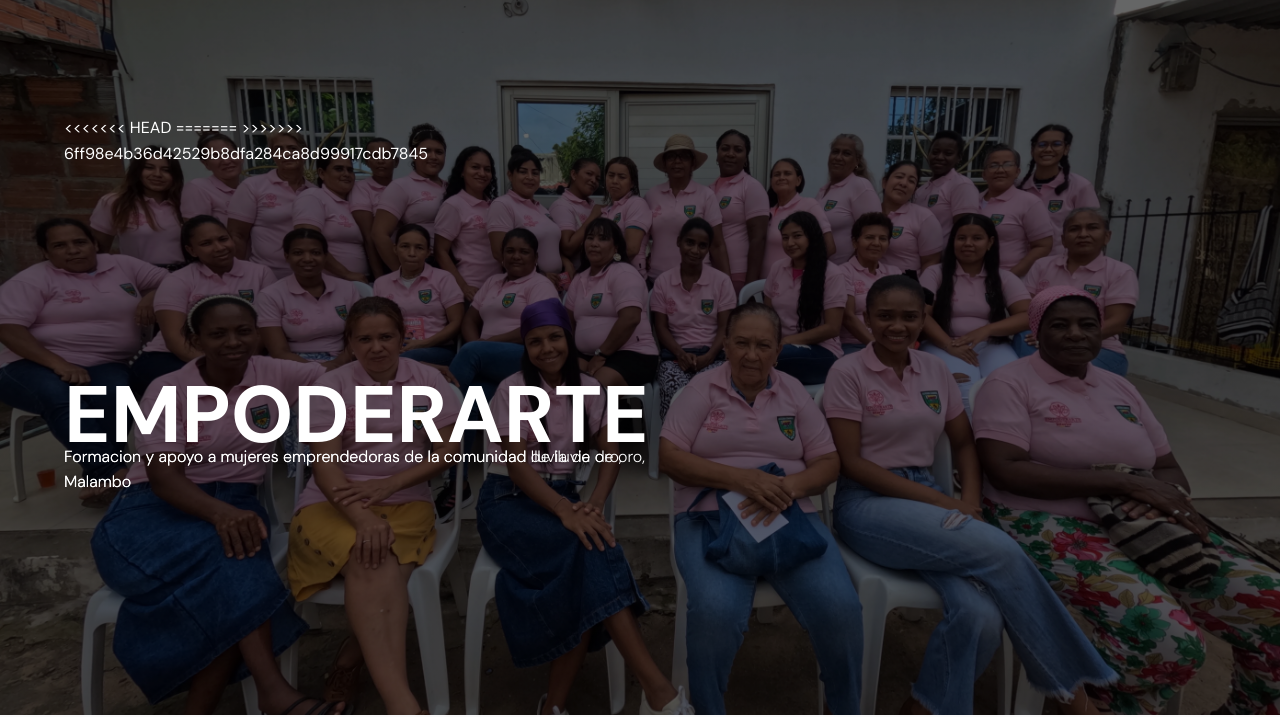
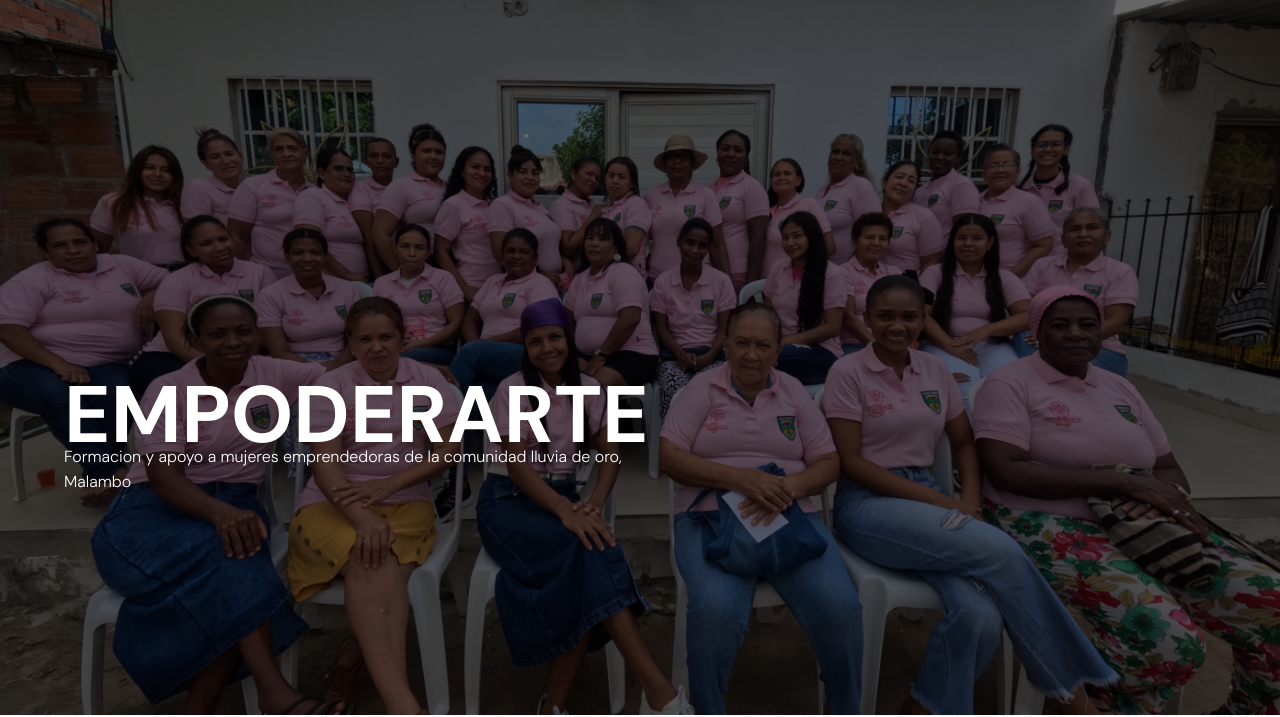
Before and after one commit to OrlandoOrozco/empoderartemalambo, a plain HTML site: page index.html in a window 1280 px wide. Shown: the part 85-802 px from the top of the page. Drawn offline with Linux system fonts and the light colour scheme.

Commit message:
cambios2

```diff
--- a/index.html
+++ b/index.html
@@ -40,11 +40,7 @@
     <section class="hero">
       <div class="hero-content">
         <h1 class="hero-title">EMPODERARTE</h1>
-<<<<<<< HEAD
         <p class="hero-subtitle">Formacion y apoyo a mujeres emprendedoras de la comunidad lluvia de oro, Malambo</p>
-=======
-        <p class="hero-subtitle">Formacion y apoyo a mujeres emprendedoras de la comunidad de lluvia de oro, Malambo</p>
->>>>>>> 6ff98e4b36d42529b8dfa284ca8d99917cdb7845
       </div>
     </section>
 
```
